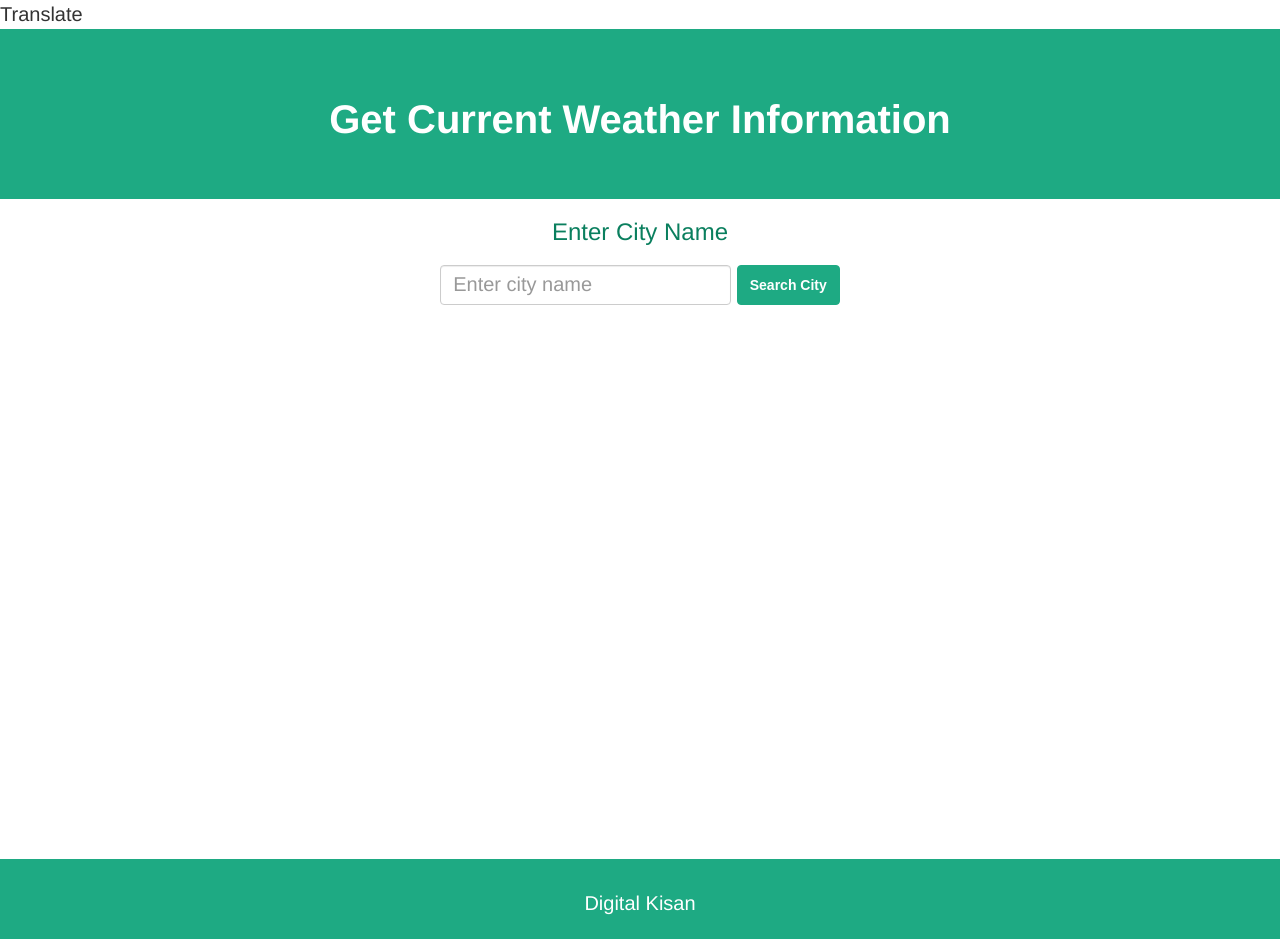
After one commit to AdityaThaokar/Digital-Kisaan-1, a PHP site: page /current.php in a window 1280 px wide. The commit adds this page. Run offline with PHP 8.4, Linux system fonts and the light colour scheme; some libraries are stand-ins or nearby versions.

Commit message:
wholesaler

```diff
--- /dev/null
+++ b/php/current.php
@@ -0,0 +1,55 @@
+<?php
+include('translate.php');
+include('server.php');
+if(isset($_SESSION['location'])){
+    $location = $_SESSION['location'];
+      header('Location: salerweather.php');
+      die();
+}
+?>
+<!DOCTYPE html >
+<html lang="en">
+<head>
+    <meta charset="UTF-8">
+    <title>Weather Forecast</title>
+    <link rel="stylesheet" href="https://maxcdn.bootstrapcdn.com/bootstrap/3.3.7/css/bootstrap.min.css" integrity="sha384-BVYiiSIFeK1dGmJRAkycuHAHRg32OmUcww7on3RYdg4Va+PmSTsz/K68vbdEjh4u" crossorigin="anonymous">
+    <link rel="icon" type="image/png" href="../images/kisaanlogo.png" sizes="96x96">
+    <link rel="stylesheet" href="style.css">
+    <script type="text/javascript" src="autocomplete.js"></script>
+</head>
+<body>
+<div class="jumbotron" style="margin-bottom:0px; background-color:#1eaa83; color:white;">
+    <h2 class="text-center" style="font-size:40px; font-weight:600;">Get Current Weather Information</h2>
+</div>
+
+<div class="container" style="height:650px;">
+    <div class="row" >
+        <div class="col-md-12" style="margin-bottom:10px;">
+            <h3 class="text-center text-primary" style="color:#0a7f5e;">Enter City Name</h3>
+            <span id="error" class="text-center"></span>
+        </div>
+
+        <div class="row form-group form-inline" id="cityDiv">
+
+            <input type="text" name="city" id="city" class="form-control" placeholder="Enter city name" >
+            <button id="submitCity" class="btn btn-primary" style="background-color:#1eaa83;border-color:#1eaa83;">Search City</button>
+        </div>
+
+    </div>
+    <div id="showWeather" style="background-color: #1eaa83"></div>
+</div>
+
+<div class="footer" style="background-color:#1eaa83;">
+    <div class="container">
+        <div class="row text-center" id="location" style="padding-top:30px;background-color:#1eaa83;">
+            <p style="color:white; background-color:#1eaa83;">Digital Kisan</p>
+        </div>
+    </div>
+</div>
+<script src="https://ajax.googleapis.com/ajax/libs/jquery/3.1.1/jquery.min.js"></script>
+<!-- Latest compiled and minified JavaScript -->
+<script src="https://maxcdn.bootstrapcdn.com/bootstrap/3.3.7/js/bootstrap.min.js" integrity="sha384-Tc5IQib027qvyjSMfHjOMaLkfuWVxZxUPnCJA7l2mCWNIpG9mGCD8wGNIcPD7Txa" crossorigin="anonymous"></script>
+<script src="weather.js"></script>
+      <script src="https://maps.googleapis.com/maps/api/js?key=AIzaSyAeMQgP036S3bA1yPmzGABcVN-COuYIHLc&libraries=places&callback=initAutocomplete" async defer></script>
+</body>
+</html>
--- a/php/index.php
+++ b/php/index.php
@@ -85,7 +85,7 @@ $(document).ready(function (){
    <li><a href="index.php">Home</a></li>
   <li><a href="About.php">About</a></li>
    <li><button type="button" onclick="smoothScroll(document.getElementById('contact'))">Contact</button></li>
-  <li ><a href="current.html">Weather</a></li>
+  <li ><a href="current.php">Weather</a></li>
  </div>
 <div class="Start">
 
--- a/php/login.php
+++ b/php/login.php
@@ -18,7 +18,7 @@
   <li><a href="index.php">Home</a></li>
   <li><a href="About.php">About</a></li>
   <li><a href="contact.php">Contact</a></li>
-  <li ><a href="current.html">Weather</a></li>
+  <li ><a href="current.php">Weather</a></li>
  </div><div style="margin-left: 10%;"><?php include('errors.php'); ?></div>
  <div class="flexcontainer">
  <div class="login">
--- a/php/server.php
+++ b/php/server.php
@@ -93,8 +93,10 @@ session_start();
 		if (count($errors) == 0) {
 			$query = "SELECT * FROM farmerdetails WHERE email='$email' AND password='$password' ";
 			$results = mysqli_query($conn, $query);
+			$arr=mysqli_fetch_array($results);
 			if (mysqli_num_rows($results) == 1) {
 				$_SESSION['email'] = $email;
+				$_SESSION['location'] = $arr['location'];
 				header('location: main.php');
 			}else {
 				array_push($errors, "Wrong username/password combination");
@@ -115,8 +117,10 @@ session_start();
 		if (count($errors) == 0) {
 			$query = "SELECT * FROM salerdetails WHERE email='$emailw' AND password='$passwordw' ";
 			$results = mysqli_query($conn, $query);
+			$arr=mysqli_fetch_array($results);
 			if (mysqli_num_rows($results) == 1) {
 				$_SESSION['email'] = $emailw;
+				$_SESSION['location'] = $arr['location'];
 				header('location: wprofile.php');
 			}else {
 				array_push($errors, "Wrong username/password combination");
--- a/php/wprofile.php
+++ b/php/wprofile.php
@@ -23,7 +23,7 @@ include ('translate.php');
    <li><a href="index.php">Home</a></li>
   <li><a href="About.php">About</a></li>
    <li><a href="contact.php">Contact</a></li>
-  <li><a href="current.html">Weather</a></li>
+  <li><a href="current.php">Weather</a></li>
  </div>
 
 <div class="bg"><br><h2>Wholeseller Profile</h2>
```
Also changed, not shown: php/salerweather.php (renamed from php/current.html, +9 -5 lines).
